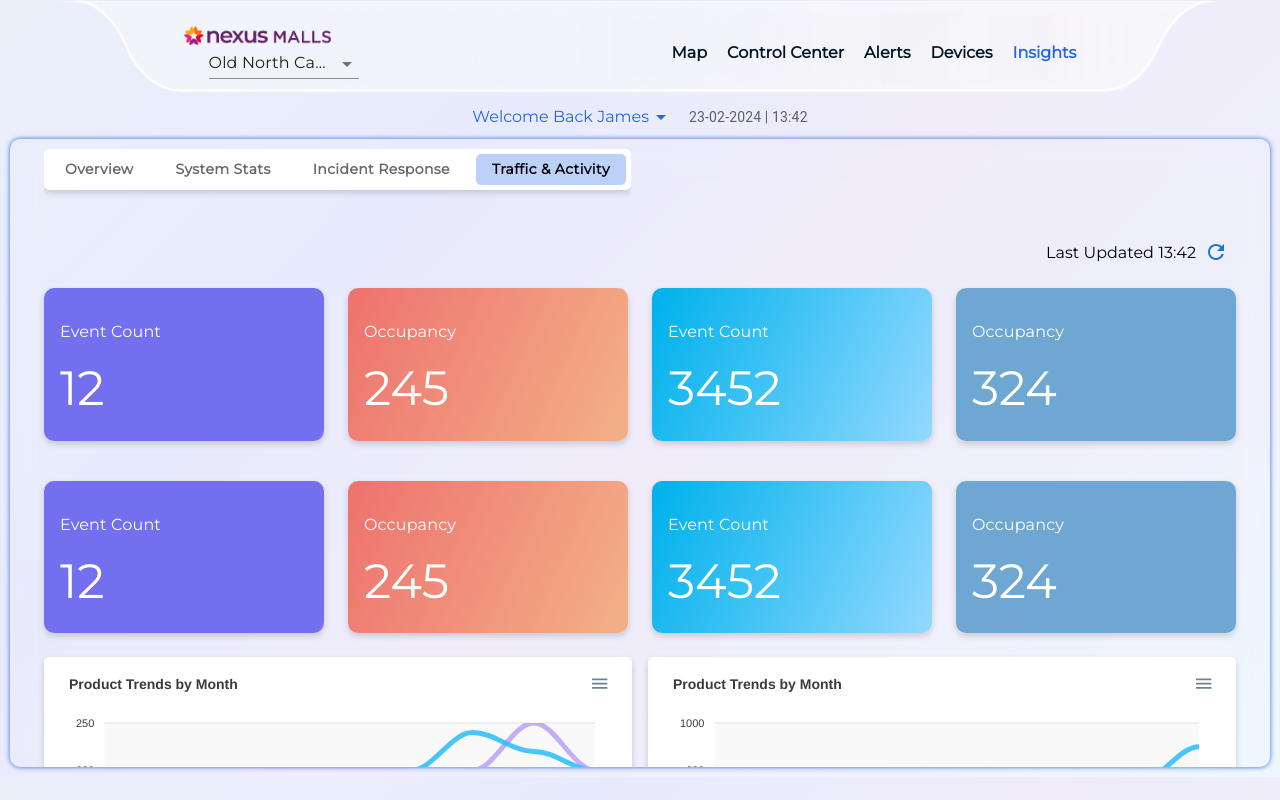
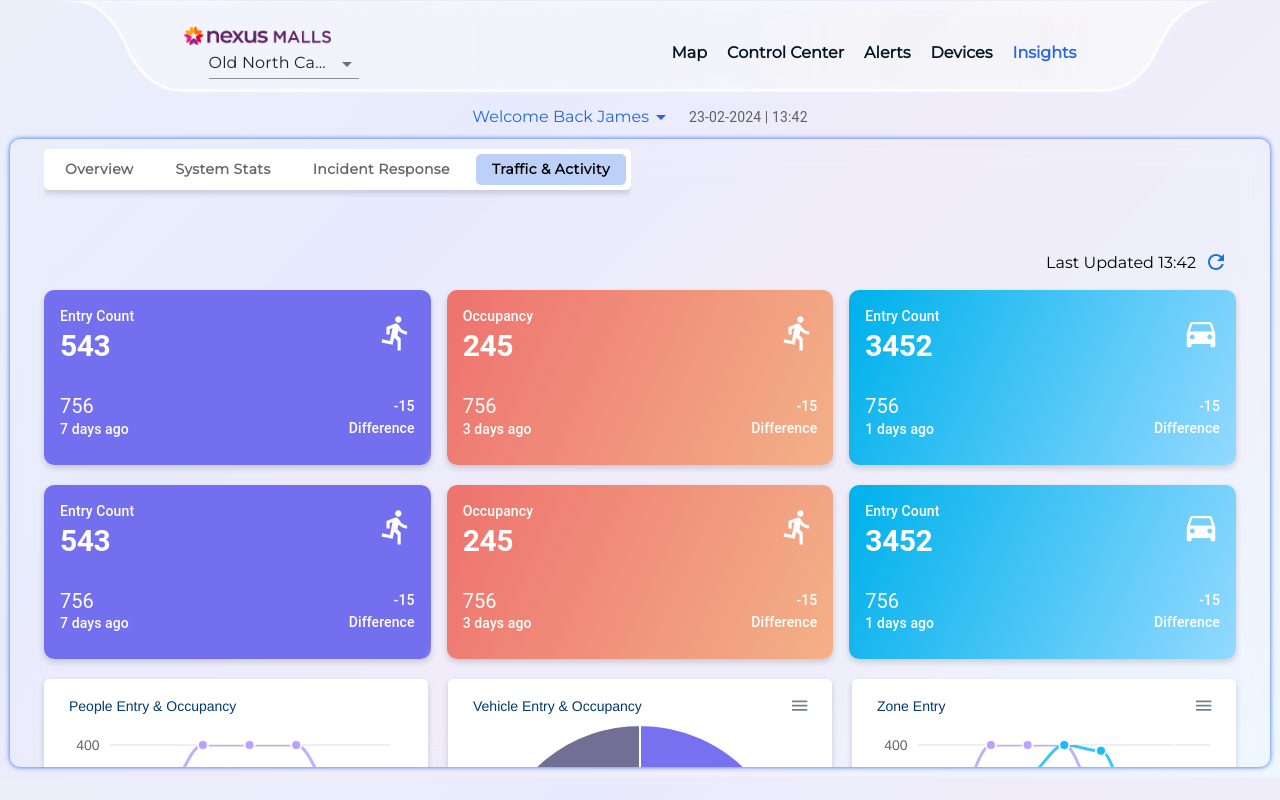
Before and after one commit to Earts-vinay/kami, a React (Create React App) app: page /insights in a window 1280 px wide. Both pictures are taken after a click on the tab "Traffic & Activity". Built offline with nearby package versions, Linux system fonts and the light colour scheme.

Commit message:
Traffic component changes added

```diff
--- a/src/components/InsightsContent/TrafficComponent.jsx
+++ b/src/components/InsightsContent/TrafficComponent.jsx
@@ -10,10 +10,9 @@ import {
 import moment from "moment";
 import RefreshIcon from '@mui/icons-material/Refresh';
 import ApexCharts from 'react-apexcharts';
-
-const commonStyles = {
-    fontFamily: "montserrat-regular"
-  };
+import DirectionsRunIcon from '@mui/icons-material/DirectionsRun';
+import DirectionsCarIcon from '@mui/icons-material/DirectionsCar';
+import NotificationsIcon from '@mui/icons-material/Notifications';
 
 const TrafficComponent = () => {
   const cardColors = [
@@ -24,115 +23,345 @@ const TrafficComponent = () => {
   ];
 
   const cardsData = [
-    { title: ' 12', content: 'Event Count' },
-    { title: ' 245', content: ' Occupancy' },
-    { title: ' 3452', content: 'Event Count' },
-    { title: ' 324', content: ' Occupancy' },
+    {
+      entryLabel: 'Entry Count',
+      entryCount: 543,
+      daysAgo: 7,
+      difference: -15,
+      differenceLabel: 'Difference',
+      content: 'Event Count',
+      aboveNumber: 756,
+      icon: <DirectionsRunIcon style={{ color: 'white', fontSize: '38px' }} />
+    },
+    {
+      entryLabel: 'Occupancy',
+      entryCount: 245,
+      daysAgo: 3,
+      difference: -15,
+      differenceLabel: 'Difference',
+      content: 'Occupancy',
+      aboveNumber: 756,
+      icon: <DirectionsRunIcon style={{ color: 'white', fontSize: '38px' }} />
+    },
+    {
+      entryLabel: 'Entry Count',
+      entryCount: 3452,
+      daysAgo: 1,
+      difference: -15,
+      differenceLabel: 'Difference',
+      content: 'Event Count',
+      aboveNumber: 756,
+      icon: <DirectionsCarIcon style={{ color: 'white', fontSize: '38px' }} />
+    },
   ];
 
   const lineChartOptions = {
+    series: [{
+      name: "Desktops",
+      data: [5, 300, 400, 400, 400, 300, 200]
+    }],
+    chart: {
+      height: 350,
+      type: 'line',
+      zoom: {
+        enabled: false
+      },
+      toolbar: {
+        show: false // Disable the toolbar
+      },
+      animations: {
+        enabled: true, // Enable animations
+        easing: 'easeinout', // Use easing function
+        speed: 800, // Set animation speed
+        animateGradually: {
+          enabled: true,
+          delay: 150
+        },
+        dynamicAnimation: {
+          enabled: true,
+          speed: 350
+        }
+      }
+    },
+    dataLabels: {
+      enabled: false
+    },
+    stroke: {
+      curve: 'smooth', // Make the line curve smooth
+      width: 3, // Set the width of the line
+      lineCap: 'round' // Make line caps round
+    },
+    colors: ['#BBA1F7'], // Set the color of the line
+    title: {
+      text: 'People Entry & Occupancy',
+      style: {
+        color: '#003A6F', // Set the color of the title
+        fontWeight: 'normal',
+      }
+    },
+    markers: {
+      size: 5, // Set the size of markers
+      colors: ['#BBA1F7'], // Set marker color
+      strokeColors: '#fff',
+      strokeWidth: 2,
+      hover: {
+        size: 7,
+      }
+    },
+    grid: {
+      row: {
+        colors: ['transparent', 'transparent'], // Make horizontal lines transparent
+        opacity: 0.5
+      },
+      column: {
+        colors: ['transparent', 'transparent'] // Make vertical lines transparent
+      }
+    },
+    xaxis: {
+      categories: ['Mon', 'Tue', 'Wed', 'Thu', 'Fri', 'Sat', 'Sun'],
+      labels: {
+        style: {
+          fontSize: '14px', // Set label font size
+          fontWeight: 400,
+          colors: '#666' // Set label color
+        },
+        rotate: -45, // Rotate labels for better adjustment
+        offsetY: 0, // Offset to adjust label position
+        offsetX: 0 // Offset to adjust label position
+      }
+    },
+    yaxis: {
+      labels: {
+        style: {
+          fontSize: '14px', // Set label font size
+          fontWeight: 400,
+          colors: '#666' // Set label color
+        }
+      }
+    },
+    annotations: {
+      xaxis: [
+        {
+          x: '100%',
+          y: '100%',
+          borderColor: '#ccc',
+          offsetY: -40,
+          text: 'D|M|Y',
+          textAnchor: 'end',
+          borderWidth: 1,
+          borderRadius: 5,
+        }
+      ]
+    }
+  };
+
+  const pieChartOptions = {
+    series: [84, 35, 33],
+    chart: {
+      width: 380,
+      type: 'pie',
+      toolbar: {
+        show: true,
+        tools: {
+          download: true,
+          selection: false,
+          zoom: false,
+          zoomin: false,
+          zoomout: false,
+          pan: false,
+          reset: false,
+          customIcons: []
+        },
+        autoSelected: 'zoom'
+      },
+    },
+    labels: ['No. Offline', 'No. Online', 'No. not paired'],
+    colors: ['#7771EF', '#EE7570', '#716F96'],
+    title: {
+      text: 'Vehicle Entry & Occupancy',
+      style: {
+        color: '#003A6F', // Set the color of the title
+        fontWeight: 'normal',
+      }
+    },
+    legend: {
+      show: true,
+      position: 'bottom',
+      offsetY: 5,
+      formatter: function (val, opts) {
+        return val + " - " + opts.w.globals.series[opts.seriesIndex];
+      },
+      itemMargin: {
+        vertical: 3
+      }
+    },
+    responsive: [{
+      breakpoint: 480,
+      options: {
+        chart: {
+          width: 200
+        },
+        legend: {
+          position: 'bottom'
+        }
+      }
+    }]
+  };
+
+  const lineChartOptions2 = {
     series: [
       {
         name: "Desktops",
-        data: [5, 20, 45, 80, 120, 165, 200, 250, 200],
-        color: "#BBA1F7" // Sky blue color for Desktops
+        data: [5, 300, 400, 400, 400, 300, 200],
+        color: "#BBA1F7" // Color for the first line
       },
       {
         name: "Laptops",
-        data: [10, 30, 60, 100, 150, 200, 240, 220, 200],
-        color: "#2ABEFD" // Beige color for Laptops
-      }
+        data: [10, 200, 300, 350, 400, 390, 270, 120, 0],
+        color: "#1BBAFD" // Color for the second line
+      },
     ],
     chart: {
       height: 350,
       type: 'line',
       zoom: {
         enabled: false
+      },
+      toolbar: {
+        show: true,
+        tools: {
+          download: true,
+          selection: false,
+          zoom: false,
+          zoomin: false,
+          zoomout: false,
+          pan: false,
+          reset: false,
+          customIcons: []
+        },
+        autoSelected: 'zoom'
+      },
+      animations: {
+        enabled: true, // Enable animations
+        easing: 'easeinout', // Use easing function
+        speed: 800, // Set animation speed
+        animateGradually: {
+          enabled: true,
+          delay: 150
+        },
+        dynamicAnimation: {
+          enabled: true,
+          speed: 350
+        }
       }
     },
     dataLabels: {
       enabled: false
     },
     stroke: {
-      curve: 'smooth'
+      curve: 'smooth', // Make the line curve smooth
+      width: 3, // Set the width of the line
+      lineCap: 'round' // Make line caps round
     },
     title: {
-      text: 'Product Trends by Month',
-      align: 'left'
+      text: 'Zone Entry',
+      style: {
+        color: '#003A6F', // Set the color of the title
+        fontWeight: 'normal',
+      }
+    },
+    markers: {
+      size: 5, // Set the size of markers
+      colors: ['#BBA1F7', '#1BBAFD', '#FF5733'], // Set marker color
+      strokeColors: '#fff',
+      strokeWidth: 2,
+      hover: {
+        size: 7,
+      }
     },
     grid: {
       row: {
-        colors: ['#f3f3f3', 'transparent'],
+        colors: ['transparent', 'transparent'], // Make horizontal lines transparent
         opacity: 0.5
       },
+      column: {
+        colors: ['transparent', 'transparent'] // Make vertical lines transparent
+      }
     },
     xaxis: {
-      categories: ['Jan', 'Feb', 'Mar', 'Apr', 'May', 'Jun', 'Jul', 'Aug', 'Sep'],
-    }
-  };
-
-  const lineChartOptions1 = {
-    series: [
-      {
-        name: "Desktops",
-        data: [5, 100, 205, 330, 400, 565, 670, 450, 600],
-        color: "#BBA1F7" // Sky blue color for Desktops
+      categories: ['Mon', 'Tue', 'Wed', 'Thu', 'Fri', 'Sat', 'Sun'],
+      labels: {
+        style: {
+          fontSize: '14px', // Set label font size
+          fontWeight: 400,
+          colors: '#666' // Set label color
         },
-      {
-        name: "Laptops",
-        data: [15, 250, 255, 430, 500, 665, 770, 750, 900],
-        color: "#2ABEFD" // Beige color for Laptops
-      }
-    ],
-    chart: {
-      height: 350,
-      type: 'line',
-      zoom: {
-        enabled: false
+        rotate: -45, // Rotate labels for better adjustment
+        offsetY: 0, // Offset to adjust label position
+        offsetX: 0 // Offset to adjust label position
       }
     },
-    dataLabels: {
-      enabled: false
+    yaxis: {
+      labels: {
+        style: {
+          fontSize: '14px', // Set label font size
+          fontWeight: 400,
+          colors: '#666' // Set label color
+        }
+      }
     },
-    stroke: {
-      curve: 'smooth'
-    },
-    title: {
-      text: 'Product Trends by Month',
-      align: 'left'
-    },
-    grid: {
-      row: {
-        colors: ['#f3f3f3', 'transparent'],
-        opacity: 0.5
-      },
-    },
-    xaxis: {
-      categories: ['Jan', 'Feb', 'Mar', 'Apr', 'May', 'Jun', 'Jul', 'Aug', 'Sep'],
+    annotations: {
+      xaxis: [
+        {
+          x: '100%',
+          y: '100%',
+          borderColor: '#ccc',
+          offsetY: -40,
+          text: 'D|M|Y',
+          textAnchor: 'end',
+          borderWidth: 1,
+          borderRadius: 5,
+        }
+      ]
     }
   };
 
   const barChartOptions = {
     series: [
       {
-        name: 'Net Profit',
-        data: [44, 55, 57, 56, 61, 58, 63, 60, 66]
+        name: 'Entry',
+        data: [44, 55, 57, 56, 61, 58, 63, 60, 66],
       },
       {
-        name: 'Revenue',
+        name: 'Exit',
         data: [76, 85, 101, 98, 87, 105, 91, 114, 94]
       },
     ],
+    colors: ['#9D74FC', '#1BBAFD'],
     chart: {
       type: 'bar',
-      height: 350
+      height: "90%",
+      toolbar: {
+        show: true,
+        tools: {
+          download: true,
+          selection: false,
+          zoom: false,
+          zoomin: false,
+          zoomout: false,
+          pan: false,
+          reset: false,
+          customIcons: []
+        },
+        autoSelected: 'zoom'
+      },
     },
     plotOptions: {
       bar: {
+        columnWidth: '30%', // Adjust the width of the bars here
         horizontal: false,
-        columnWidth: '55%',
         endingShape: 'rounded'
-      },
+      }
     },
     dataLabels: {
       enabled: false
@@ -159,40 +388,41 @@ const TrafficComponent = () => {
           return "$ " + val + " thousands"
         }
       }
+    },
+    legend: {
+      position: 'bottom',
+      offsetY: 2,
+      markers: {
+        width: 12,
+        height: 12,
+      },
+      itemMargin: {
+        horizontal: 10,
+        vertical: 0
+      },
+      offsetY: 2, // Adding additional offset from the top
+    },
+    title: {
+      text: 'Entrance Zones',
+      style: {
+        color: '#003A6F', // Set the color of the title
+        fontWeight: 'normal',
+      }
     }
   };
 
-  const donutChartOptions = {
-    series: [44, 55, 41, 17, 15],
-    chart: {
-      type: 'donut',
-      height: 350 // Set the same height as the bar chart
-    },
-    responsive: [{
-      breakpoint: 480,
-      options: {
-        chart: {
-          width: 200
-        },
-        legend: {
-          position: 'bottom'
-        }
-      }
-    }]
-  };
-
   return (
-    <Box style={{ padding: "0px !important" }}>
+    <Box style={{ padding: "0px !important", marginTop: "10px" }}>
       <Box display="flex" justifyContent="end" alignItems="center" style={{ padding: "0px !important" }}>
-        <Typography variant="body-2" sx={commonStyles}>Last Updated {moment().format('HH:mm')}</Typography>
-        <IconButton color="primary" >
+        <Typography variant="body-2">Last Updated {moment().format('HH:mm')}</Typography>
+        <IconButton color="primary">
           <RefreshIcon />
         </IconButton>
       </Box>
-      <Box mt={2} style={{ display: "flex", flexDirection: "column", gap: "40px" }}>
-        <Grid container spacing={3}>
+      <Box mt={1} style={{ display: "flex", flexDirection: "column", gap: "20px" }}>
+        <Grid container spacing={2}>
           {cardsData.map((card, index) => (
-            <Grid item xs={12} sm={6} md={3} key={index}>
+            <Grid item xs={12} sm={6} md={4} key={index}> {/* Adjust the sizes here */}
               <Card
                 sx={{
                   borderRadius: '10px',
@@ -201,21 +431,48 @@ const TrafficComponent = () => {
                 }}
               >
                 <CardContent>
-                  <Typography color="white" pt={2}  sx={commonStyles}>
-                    {card.content}
+                  <div style={{ display: 'flex', justifyContent: 'space-between', alignItems: 'center' }}>
+                    <div>
+                      <Typography variant="subtitle2" color="white" sx={{ fontSize: '14px' }}>
+                        {card.entryLabel}
                       </Typography>
-                  <Typography variant="h3" color="white" pt={2}  sx={commonStyles}>
-                    {card.title}
+                      <Typography variant="h1" color="white" style={{ fontSize: '30px', fontWeight: "bold" }}>
+                        {card.entryCount}
                       </Typography>
+                    </div>
+                    <div>
+                      {card.icon}
+                    </div>
+                  </div>
+                </CardContent>
+                <CardContent>
+                  <div style={{ display: 'flex', justifyContent: 'space-between', alignItems: 'center' }}>
+                    <div>
+                      <Typography variant="h3" color="white" style={{ fontSize: '20px' }}>
+                        {card.aboveNumber}
+                      </Typography>
+                      <Typography variant="subtitle2" color="white">
+                        {card.daysAgo} days ago
+                      </Typography>
+                    </div>
+                    <div>
+                      <Typography variant="subtitle2" color="white" style={{ textAlign: "right", }}>
+                        {card.difference}
+                      </Typography>
+                      <Typography variant="subtitle2" color="white">
+                        Difference
+                      </Typography>
+                    </div>
+                  </div>
                 </CardContent>
               </Card>
             </Grid>
           ))}
         </Grid>
 
-        <Grid container spacing={3}>
+        <Grid container spacing={2}>
           {cardsData.map((card, index) => (
-            <Grid item xs={12} sm={6} md={3} key={index}>
+            <Grid item xs={12} sm={6} md={4} key={index}> {/* Adjust the sizes here */}
               <Card
                 sx={{
                   borderRadius: '10px',
@@ -224,12 +481,39 @@ const TrafficComponent = () => {
                 }}
               >
                 <CardContent>
-                  <Typography color="white" pt={2}  sx={commonStyles}>
-                    {card.content}
+                  <div style={{ display: 'flex', justifyContent: 'space-between', alignItems: 'center' }}>
+                    <div>
+                      <Typography variant="subtitle2" color="white" sx={{ fontSize: '14px' }}>
+                        {card.entryLabel}
                       </Typography>
-                  <Typography variant="h3" color="white" pt={2}  sx={commonStyles}>
-                    {card.title}
+                      <Typography variant="h1" color="white" style={{ fontSize: '30px', fontWeight: "bold" }}>
+                        {card.entryCount}
                       </Typography>
+                    </div>
+                    <div>
+                      {card.icon}
+                    </div>
+                  </div>
+                </CardContent>
+                <CardContent>
+                  <div style={{ display: 'flex', justifyContent: 'space-between', alignItems: 'center' }}>
+                    <div>
+                      <Typography variant="h3" color="white" style={{ fontSize: '20px' }}>
+                        {card.aboveNumber}
+                      </Typography>
+                      <Typography variant="subtitle2" color="white">
+                        {card.daysAgo} days ago
+                      </Typography>
+                    </div>
+                    <div>
+                      <Typography variant="subtitle2" color="white" style={{ textAlign: "right", }}>
+                        {card.difference}
+                      </Typography>
+                      <Typography variant="subtitle2" color="white">
+                        Difference
+                      </Typography>
+                    </div>
+                  </div>
                 </CardContent>
               </Card>
             </Grid>
@@ -237,32 +521,37 @@ const TrafficComponent = () => {
         </Grid>
       </Box>
 
-      <Box style={{ display: 'flex', flexDirection: 'row', width: '100%' }} mt={3} gap={2}>
-        <Box style={{ width: '48%', backgroundColor: "white", borderRadius: "5px", padding: "15px", boxShadow: "0 3px 6px 0 rgba(0, 0, 0, 0.16)" }}>
-          {/* ApexCharts Line Chart */}
+      <Box style={{ display: 'flex', flexDirection: 'row', width: '100%' }} mt={2.5} gap={2}>
+        <Grid container spacing={2.5}>
+          <Grid item xs={12} md={4}> {/* Adjust the sizes here */}
+            <Box style={{ backgroundColor: "white", borderRadius: "5px", padding: "15px", boxShadow: "0 3px 6px 0 rgba(0, 0, 0, 0.16)" }}>
+              {/* ApexCharts Chart 1 */}
               <ApexCharts options={lineChartOptions} series={lineChartOptions.series} type="line" height={350} />
             </Box>
-
-        <Box style={{ width: '48%', backgroundColor: "white", borderRadius: "5px", padding: "15px", boxShadow: "0 3px 6px 0 rgba(0, 0, 0, 0.16)" }}>
-          {/* ApexCharts Line Chart */}
-          <ApexCharts options={lineChartOptions1} series={lineChartOptions1.series} type="line" height={350} />
+          </Grid>
+          <Grid item xs={12} md={4}> {/* Adjust the sizes here */}
+            <Box style={{ backgroundColor: "white", borderRadius: "5px", padding: "15px", boxShadow: "0 3px 6px 0 rgba(0, 0, 0, 0.16)" }}>
+              {/* ApexCharts Chart 2 */}
+              <ApexCharts options={pieChartOptions} series={pieChartOptions.series} type="pie" height={395} />
+            </Box>
+          </Grid>
+          <Grid item xs={12} md={4}> {/* Adjust the sizes here */}
+            <Box style={{ backgroundColor: "white", borderRadius: "5px", padding: "15px", boxShadow: "0 3px 6px 0 rgba(0, 0, 0, 0.16)" }}>
+              {/* ApexCharts Chart 3 */}
+              <ApexCharts options={lineChartOptions2} series={lineChartOptions2.series} type="line" height={350} />
+            </Box>
+          </Grid>
+        </Grid>
       </Box>
 
-      </Box>
-
-      <Box style={{ display: 'flex', flexDirection: 'row', width: '100%' }} mt={3} gap={2}>
-      <Box style={{ width: '100%', backgroundColor: "white", borderRadius: "5px", padding: "15px", boxShadow: "0 3px 6px 0 rgba(0, 0, 0, 0.16)" }} mt={3}>
-        <ApexCharts options={donutChartOptions} series={donutChartOptions.series} type="donut" height={350} />
-      </Box>
-
-
-        <Box style={{ width: '100%', backgroundColor: "white", borderRadius: "5px", padding: "15px", boxShadow: "0 3px 6px 0 rgba(0, 0, 0, 0.16)" }} mt={3}>
+      <Box style={{ display: 'flex', flexDirection: 'row', width: '100%' }}>
+        <Box style={{ width: '100%', backgroundColor: "white", borderRadius: "5px", padding: "15px", boxShadow: "0 3px 6px 0 rgba(0, 0, 0, 0.16)" }} mt={2.5}>
           {/* ApexCharts Bar Chart */}
           <ApexCharts options={barChartOptions} series={barChartOptions.series} type="bar" height={350} />
         </Box>
       </Box>
+    </Box>
 
-    </Box>
   )
 }
 
```
Lines whose indentation alone changed are shown as unchanged.
